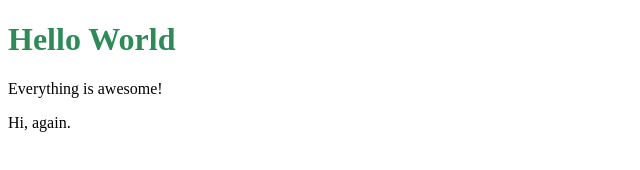
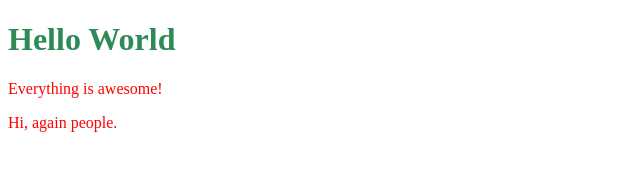
Before and after one commit to SydneySMcIver/introdemo, a plain HTML site: page index.html in a window 1280 px wide. Shown: the whole page, without its empty margins (0-640 px from the left). Drawn offline with Linux system fonts and the light colour scheme.

```diff
--- a/index.html
+++ b/index.html
@@ -10,6 +10,6 @@
 <body>
     <h1>Hello World</h1>
     <p>Everything is awesome!</p>
-    <p>Hi, again.</p>
+    <p>Hi, again people.</p>
 </body>
 </html>
--- a/style.css
+++ b/style.css
@@ -3,5 +3,5 @@ h1 {
 }
 p {
     font-family: 'sans-serif';
-
+    color: red;
 }
```
Also changed, not shown: 2 other files.
